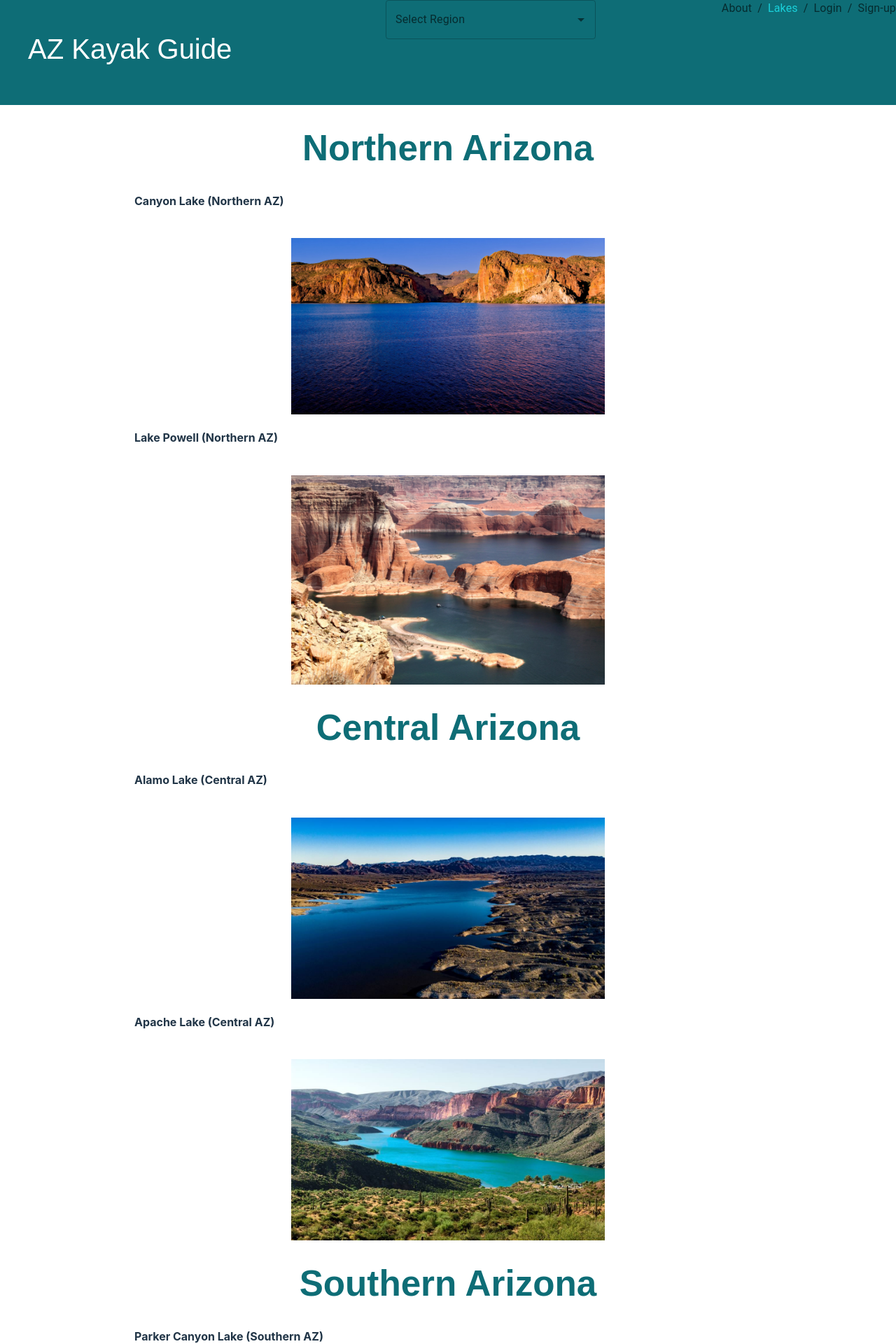
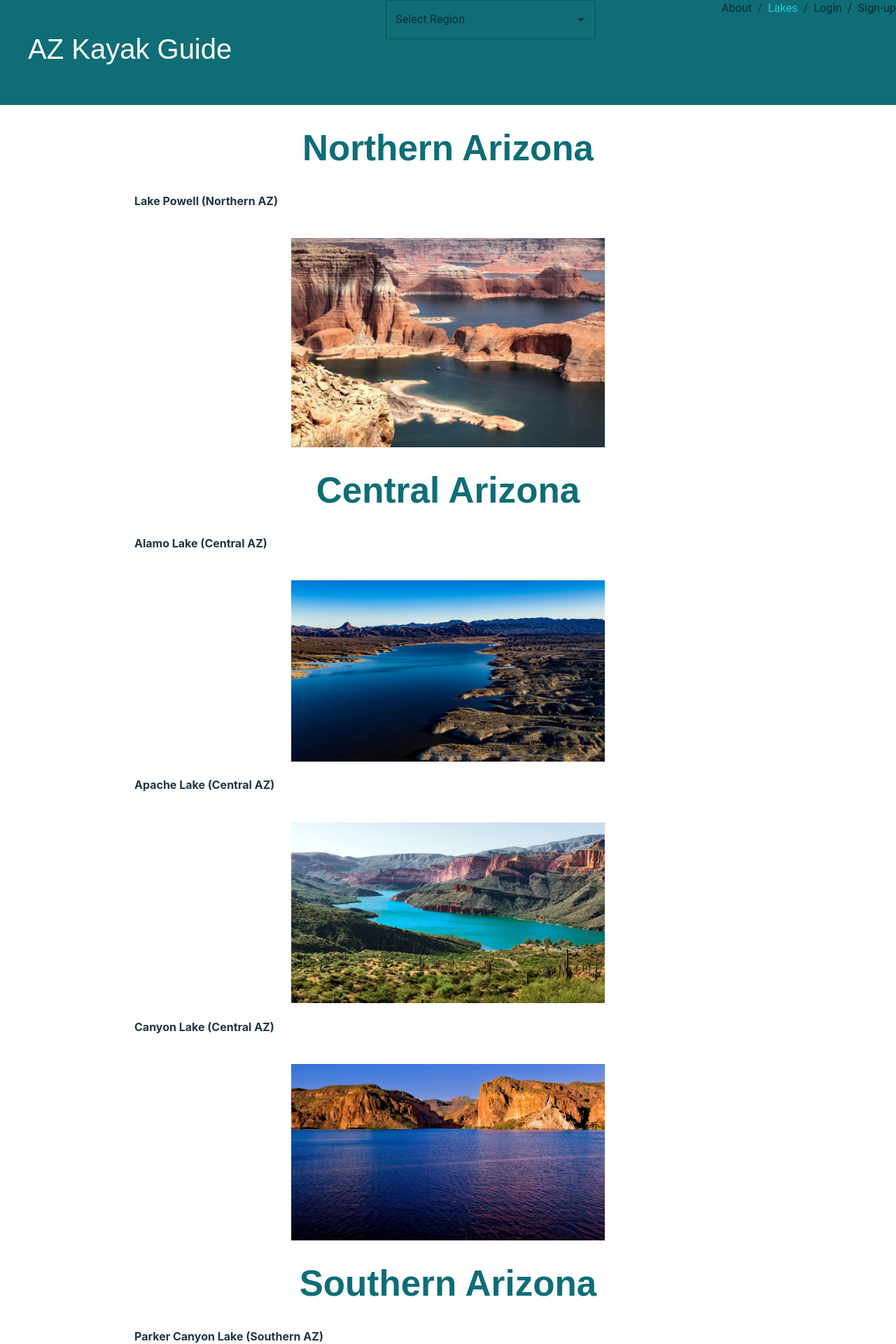
Before and after one commit to jaschmidt22/az-kayak-guide, a React (Vite) app in the folder client/: page /Lakes in a window 1280 px wide. Shown: the top 1920 px of the page at 70% size. Built offline with nearby package versions, Linux system fonts and the light colour scheme.

Commit message:
changed regions navbar

```diff
--- a/client/src/components/Header/Header.jsx
+++ b/client/src/components/Header/Header.jsx
@@ -8,7 +8,7 @@ import "./Header.css";
 // Function that renders the header & exports
 
 export default function Header() {
-  const regions = ["Northern", "Southern", "Eastern", "Western"];
+  const regions = ["Northern", "Central", "Southern"];
 
   return (
     <div className="headerParent" style={{ padding: "0px 0px 10px 40px" }}>
--- a/client/src/pages/About/About.css
+++ b/client/src/pages/About/About.css
@@ -12,6 +12,7 @@
     max-width: 100%;
     height: auto;
   }
+
   h1{
     font-family: Arial, Helvetica, sans-serif;
     color: #0e6d76;
--- a/client/src/pages/Lakes/Lakes.css
+++ b/client/src/pages/Lakes/Lakes.css
@@ -12,9 +12,16 @@
     max-width: 100%;
     height: auto;
   }
+
   h1{
     font-family: Arial, Helvetica, sans-serif;
     color: #0e6d76;
+  }
+
+  h3{
+    font-family: Arial, Helvetica, sans-serif;
+    display: flex;
+    justify-content: center;
   }
 
   #about-me-title {
--- a/client/src/pages/Lakes/Lakes.jsx
+++ b/client/src/pages/Lakes/Lakes.jsx
@@ -1,6 +1,6 @@
 import "./Lakes.css";
 import Hero from "../../assets/Hero.jpg";
-import Canyon from "./LAKES_images/Canyon-Lake-northern.jpeg";
+import Canyon from "./LAKES_images/Canyon-Lake-central.jpeg";
 import LakePowell from "./LAKES_images/Lake-Powell-northern.jpeg";
 import Alamo from "./LAKES_images/Alamo-Lake-central.jpeg";
 import Apache from "./LAKES_images/Apache-Lake-central.jpeg";
@@ -19,21 +19,6 @@ export default function Lakes() {
 
       <h1 id="about-me-title">Northern Arizona</h1>
 
-        <h4>Canyon Lake (Northern AZ)</h4>
-        <div className="image-container">
-        <CardMedia
-          component="img"
-          className="color-img"
-          style={{
-            height: "auto",
-            width: "50%",
-            margin: "0 auto",
-            paddingTop: "20px",
-          }}
-          image={Canyon}
-          alt="Canyon Image"
-        />
-        </div>
 
         <h4>Lake Powell (Northern AZ)</h4>
         <div className="image-container">
@@ -86,6 +71,22 @@ export default function Lakes() {
         />
         </div>
 
+        <h4>Canyon Lake (Central AZ)</h4>
+        <div className="image-container">
+        <CardMedia
+          component="img"
+          className="color-img"
+          style={{
+            height: "auto",
+            width: "50%",
+            margin: "0 auto",
+            paddingTop: "20px",
+          }}
+          image={Canyon}
+          alt="Canyon Image"
+        />
+        </div>
+
 
       <h1 id="about-me-title">Southern Arizona</h1>
 
```
Also changed, not shown: client/src/pages/Lakes/LAKES_images/Canyon-Lake-central.jpeg (renamed from client/src/pages/Lakes/LAKES_images/Canyon-Lake-northern.jpeg).
